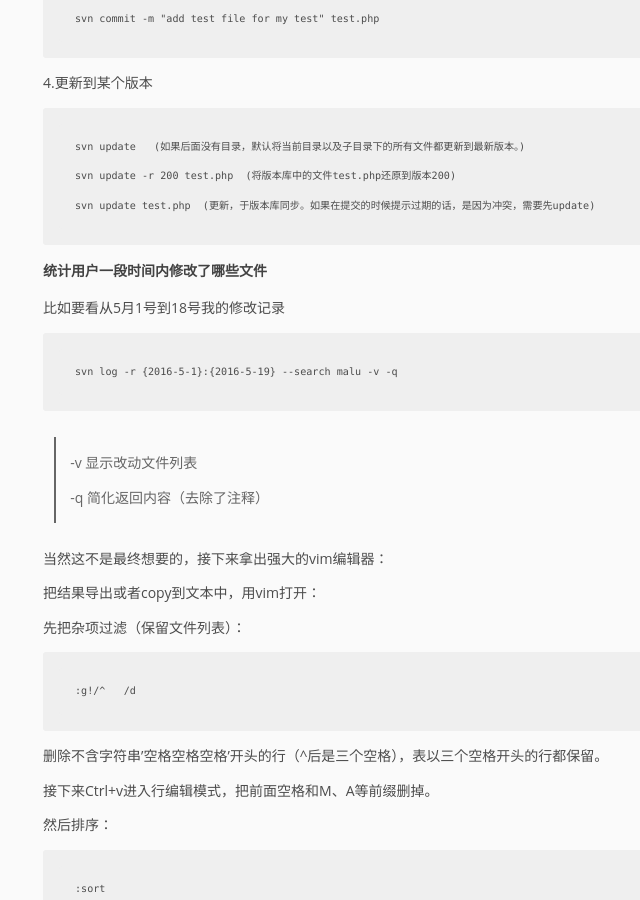
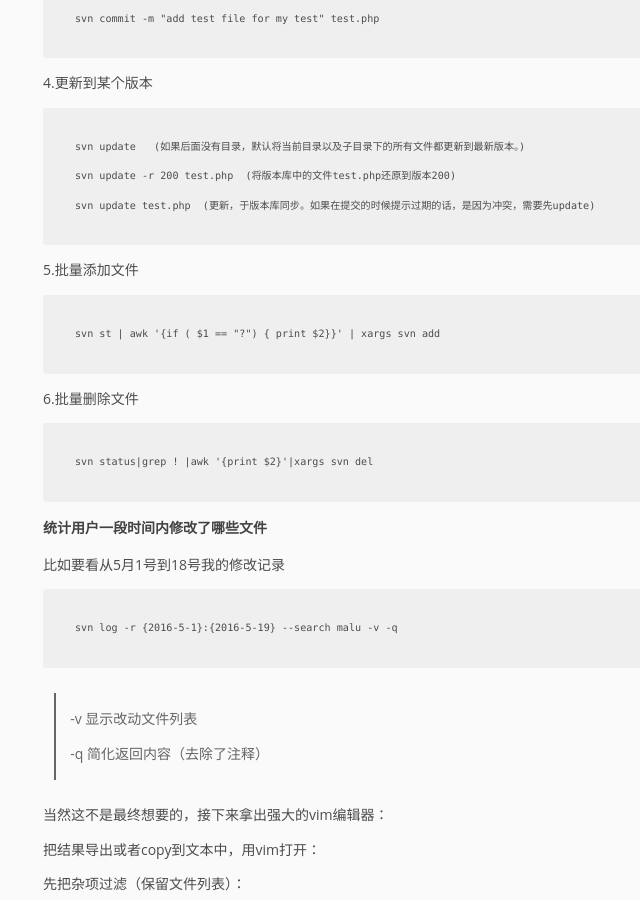
Before and after one commit to pingmalu/pingmalu.github.io, a Jekyll site: the page built from _posts/2016-05-18-SVN日常笔记.md, in a window 1280 px wide and 900 px high, scrolled down 945 px. Shown: the whole window, without its empty margins (157-797 px from the left). Built offline with Jekyll 4.4.1, drawn with Linux system fonts in a browser that asks for light colours; nearby versions of some CDN libraries.

Commit message:
'update'

```diff
--- a/_posts/2016-05-18-SVN日常笔记.md
+++ b/_posts/2016-05-18-SVN日常笔记.md
@@ -35,6 +35,13 @@ title: SVN日常笔记
 
 	svn update test.php  (更新，于版本库同步。如果在提交的时候提示过期的话，是因为冲突，需要先update)
 
+5.批量添加文件
+
+	svn st | awk '{if ( $1 == "?") { print $2}}' | xargs svn add
+
+6.批量删除文件
+
+	svn status|grep ! |awk '{print $2}'|xargs svn del
 
 ### 统计用户一段时间内修改了哪些文件
 
```
